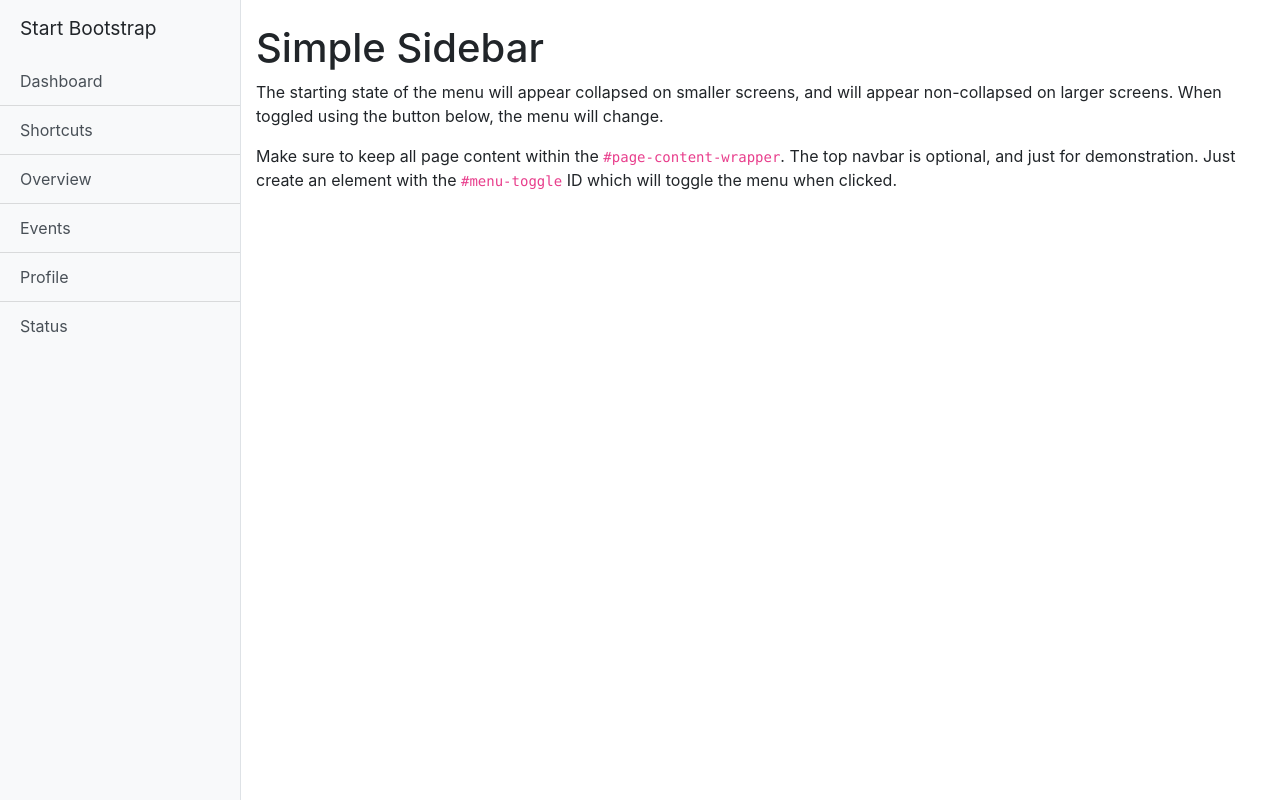
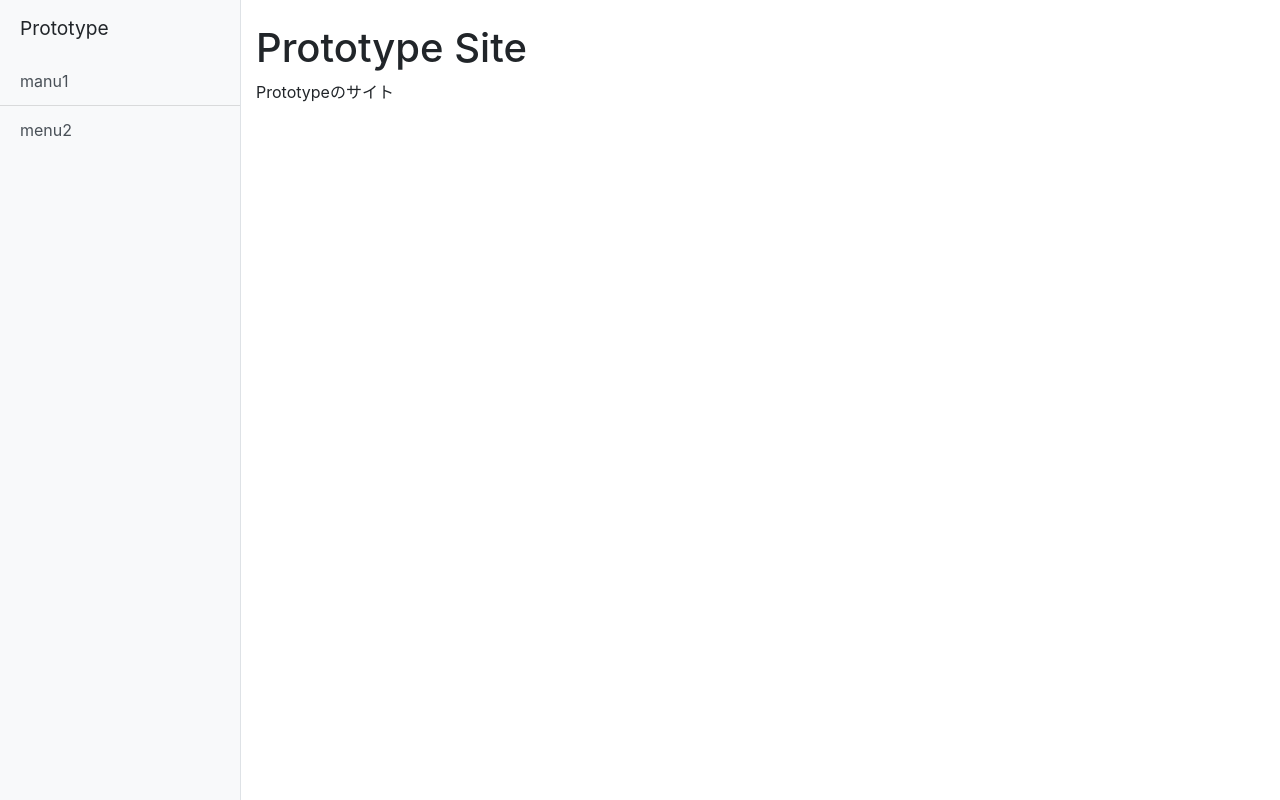
Before and after one commit to susumuohba/sample1, a website: page index.html in a window 1280 px wide. Drawn offline with Linux system fonts and the light colour scheme.

Commit message:
bootstrap2

```diff
--- a/index.html
+++ b/index.html
@@ -24,14 +24,10 @@
 
     <!-- Sidebar -->
     <div class="bg-light border-right" id="sidebar-wrapper">
-      <div class="sidebar-heading">Start Bootstrap </div>
+      <div class="sidebar-heading">Prototype </div>
       <div class="list-group list-group-flush">
-        <a href="#" class="list-group-item list-group-item-action bg-light">Dashboard</a>
-        <a href="#" class="list-group-item list-group-item-action bg-light">Shortcuts</a>
-        <a href="#" class="list-group-item list-group-item-action bg-light">Overview</a>
-        <a href="#" class="list-group-item list-group-item-action bg-light">Events</a>
-        <a href="#" class="list-group-item list-group-item-action bg-light">Profile</a>
-        <a href="#" class="list-group-item list-group-item-action bg-light">Status</a>
+        <a href="#" class="list-group-item list-group-item-action bg-light">manu1</a>
+        <a href="#" class="list-group-item list-group-item-action bg-light">menu2</a>
       </div>
     </div>
     <!-- /#sidebar-wrapper -->
@@ -40,9 +36,8 @@
     <div id="page-content-wrapper">
 
       <div class="container-fluid">
-        <h1 class="mt-4">Simple Sidebar</h1>
-        <p>The starting state of the menu will appear collapsed on smaller screens, and will appear non-collapsed on larger screens. When toggled using the button below, the menu will change.</p>
-        <p>Make sure to keep all page content within the <code>#page-content-wrapper</code>. The top navbar is optional, and just for demonstration. Just create an element with the <code>#menu-toggle</code> ID which will toggle the menu when clicked.</p>
+        <h1 class="mt-4">Prototype Site</h1>
+        <p>Prototypeのサイト</p>
       </div>
     </div>
     <!-- /#page-content-wrapper -->
```
